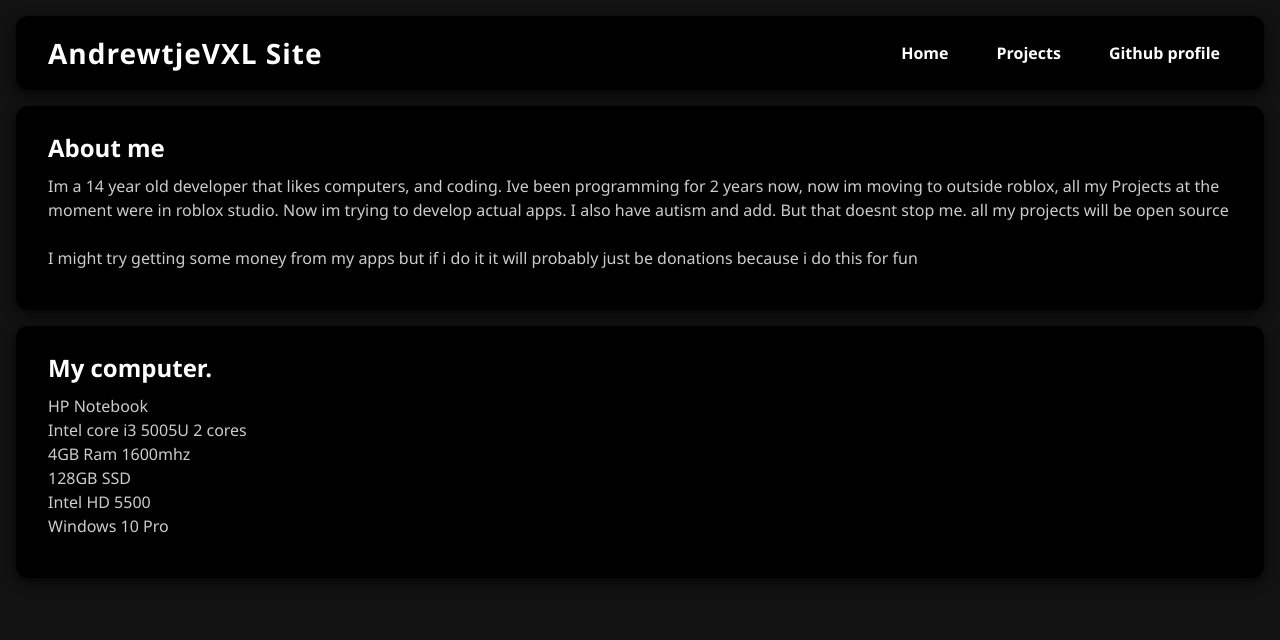
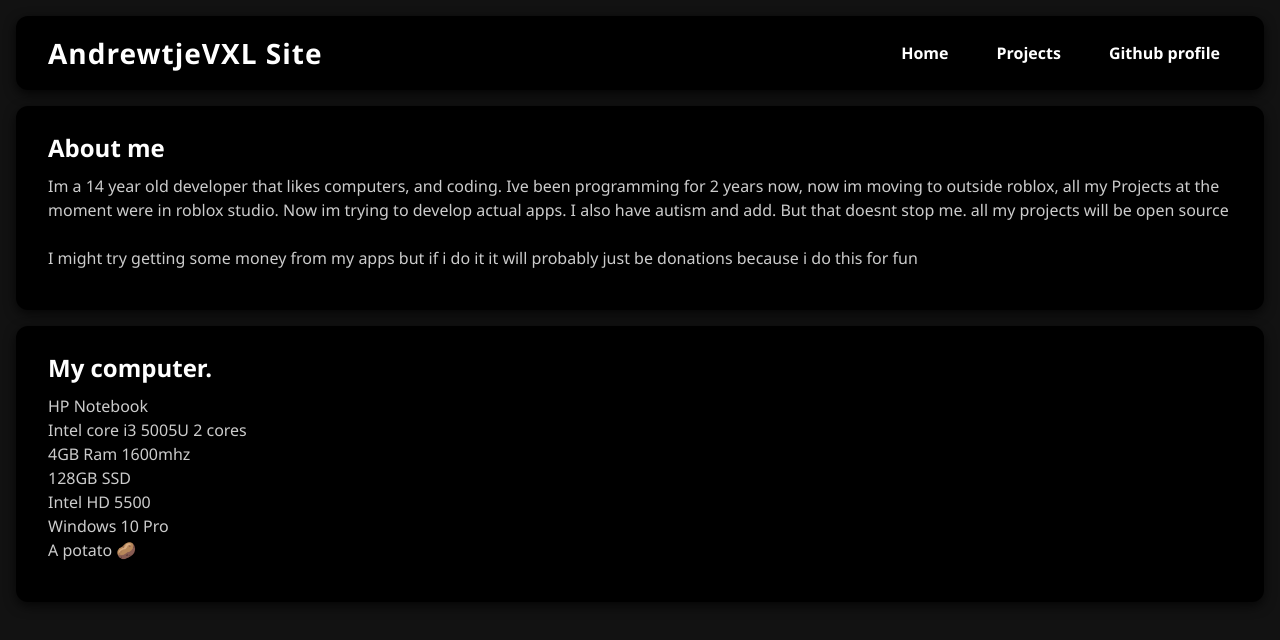
Before and after one commit to AndrewtjeVXL/andrewtjevxl.github.io, a plain HTML site: page index.html in a window 1280 px wide. Drawn offline with Linux system fonts and the light colour scheme.

Commit message:
Update index.html

```diff
--- a/index.html
+++ b/index.html
@@ -40,6 +40,8 @@
         Intel HD 5500
         <br>
         Windows 10 Pro
+        <br>
+        A potato 🥔
     </h5>
 
 </div>
```
